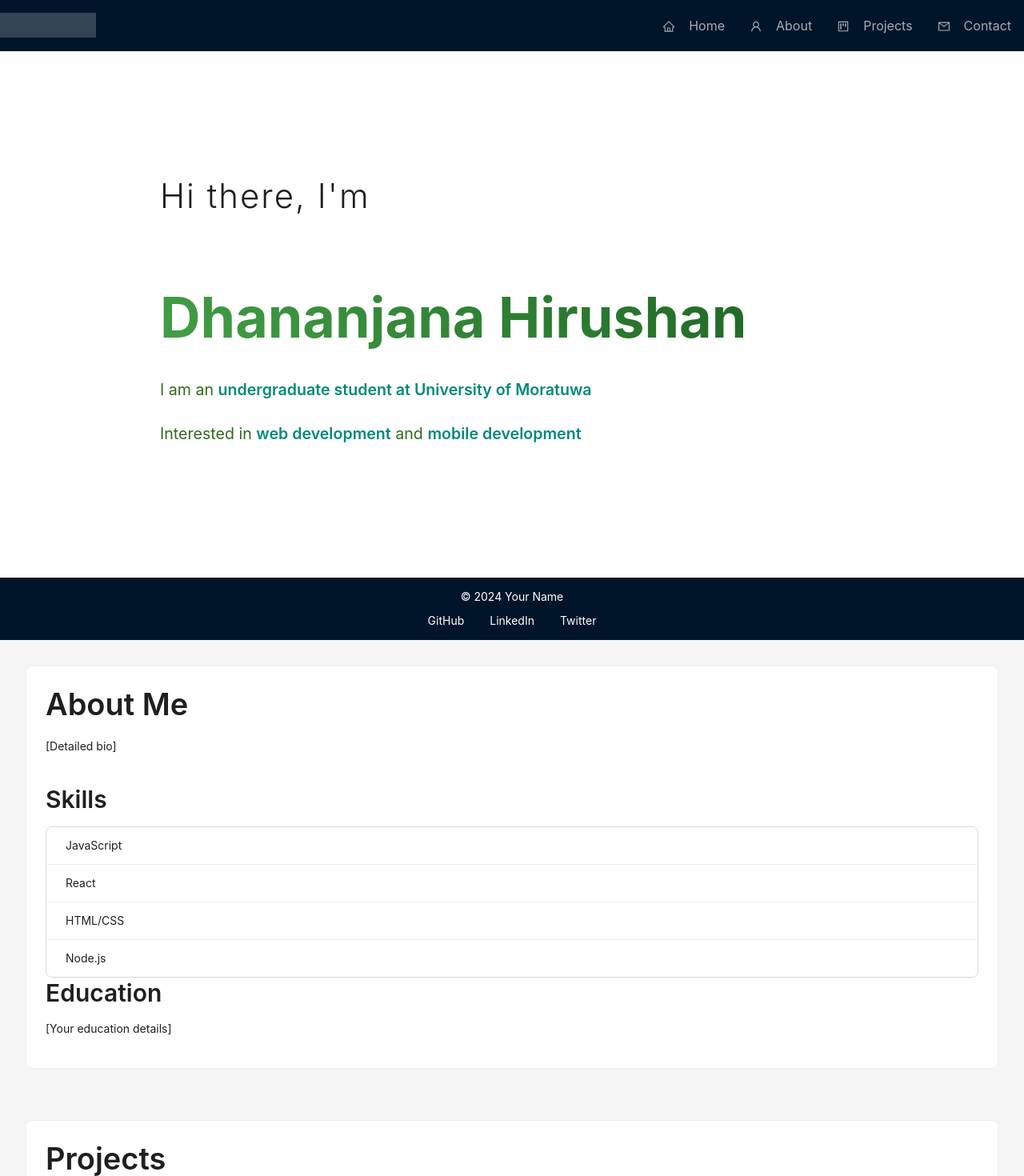
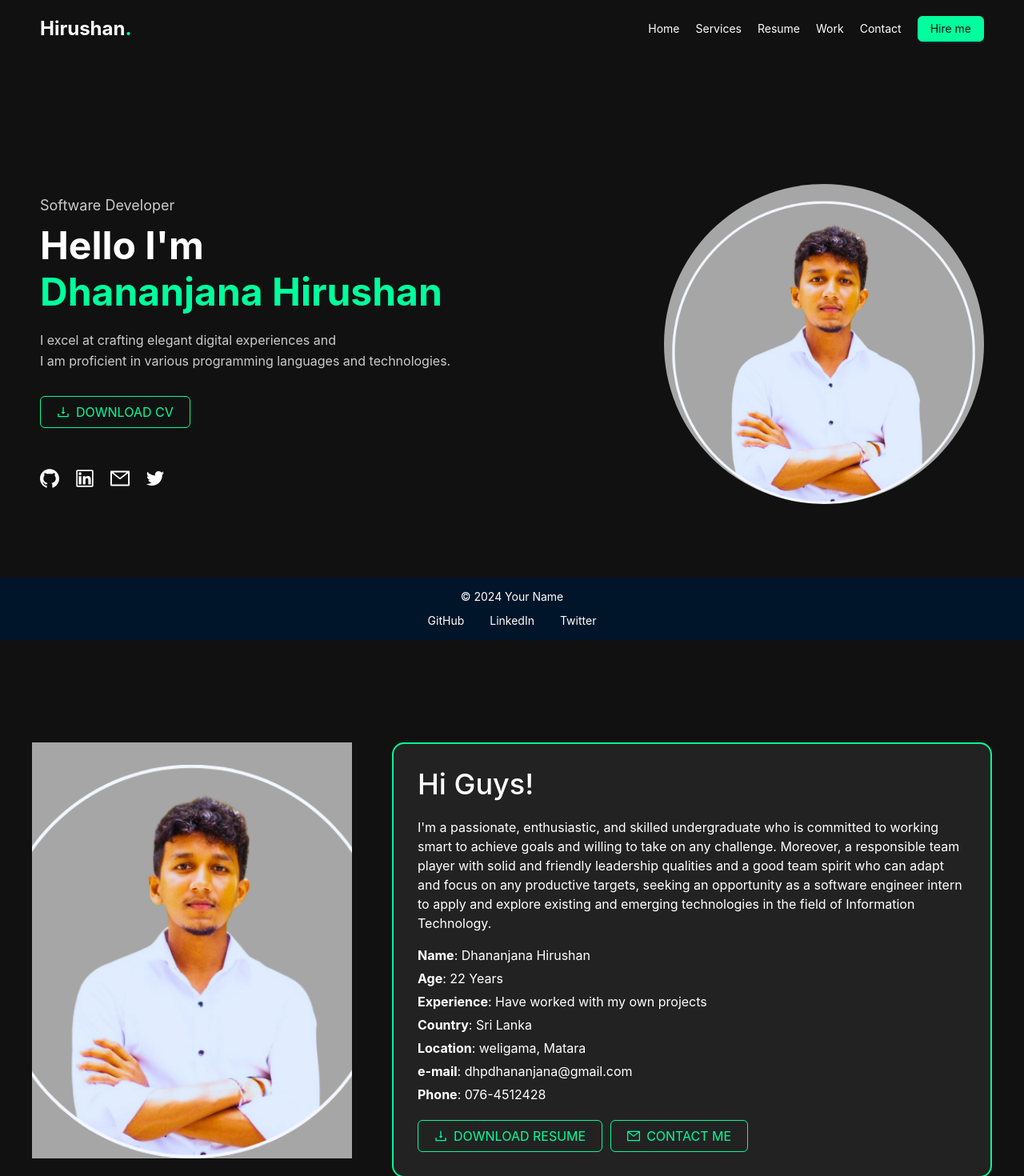
Before and after one commit to hirushan2001/portfolio, a React (Vite) app: page / in a window 1280 px wide. Shown: the top 1470 px of the page at 80% size. Built offline with nearby package versions, Linux system fonts and the light colour scheme.

Commit message:
FM | update

```diff
--- a/src/components/Navbar.css
+++ b/src/components/Navbar.css
@@ -1,45 +1,66 @@
-/* src/components/Navbar.css */
-
-.ant-layout-header {
-    background: #001529;
-    padding: 0;
+.navbar {
+  display: flex;
+  justify-content: space-between;
+  align-items: center;
+  padding: 20px 50px;
+  background-color: #111;
   position: fixed;
-    z-index: 1;
-    width: 100%;
+  top: 0;
+  left: 0;
+  right: 0;
+  z-index: 1000;
 }
 
 .logo {
-    float: left;
-    width: 120px;
-    height: 31px;
-    margin: 16px 24px 16px 0;
-    background: rgba(255, 255, 255, 0.2);
+  font-size: 24px;
+  font-weight: bold;
+  color: #fff;
 }
 
-  .ant-menu {
-    line-height: 64px;
-    justify-content: flex-end;
+.logo-dot {
+  color: #00ff9d;
 }
 
-  .ant-menu-item {
-    font-size: 16px;
+.nav-links {
+  display: flex;
+  align-items: center;
 }
 
-  .ant-menu-item .anticon {
-    font-size: 18px;
-    margin-right: 8px;
+.nav-links a {
+  color: #fff;
+  margin-left: 20px;
+  text-decoration: none;
+  transition: color 0.3s ease;
+}
+
+.nav-links a:hover,
+.nav-links a.active {
+  color: #00ff9d;
+}
+
+.hire-me-btn {
+  background-color: #00ff9d !important;
+  border-color: #00ff9d !important;
+  color: #111 !important;
+  margin-left: 20px;
+  transition: all 0.3s ease;
+}
+
+.hire-me-btn:hover {
+  background-color: #00cc7d !important;
+  border-color: #00cc7d !important;
 }
 
 @media (max-width: 768px) {
-    .ant-menu-item {
-      padding: 0 10px !important;
+  .navbar {
+    padding: 15px 20px;
   }
 
-    .ant-menu-item .anticon {
-      margin-right: 0;
+  .nav-links a {
+    margin-left: 10px;
   }
 
-    .ant-menu-item-only-child {
-      padding: 0 10px !important;
+  .hire-me-btn {
+    padding: 0 10px;
   }
 }
--- a/src/components/Navbar.jsx
+++ b/src/components/Navbar.jsx
@@ -1,36 +1,20 @@
 import React from 'react';
-import { Menu, Layout } from 'antd';
-import { HomeOutlined, UserOutlined, ProjectOutlined, MailOutlined } from '@ant-design/icons';
+import { Button } from 'antd';
 import './Navbar.css';
 
-const { Header } = Layout;
-
 const Navbar = () => {
-  const scrollToSection = (sectionId) => {
-    const element = document.getElementById(sectionId);
-    if (element) {
-      element.scrollIntoView({ behavior: 'smooth' });
-    }
-  };
-
   return (
-    <Header>
-      <div className="logo" />
-      <Menu theme="dark" mode="horizontal">
-        <Menu.Item key="home" icon={<HomeOutlined />} onClick={() => scrollToSection('home')}>
-          Home
-        </Menu.Item>
-        <Menu.Item key="about" icon={<UserOutlined />} onClick={() => scrollToSection('about')}>
-          About
-        </Menu.Item>
-        <Menu.Item key="projects" icon={<ProjectOutlined />} onClick={() => scrollToSection('projects')}>
-          Projects
-        </Menu.Item>
-        <Menu.Item key="contact" icon={<MailOutlined />} onClick={() => scrollToSection('contact')}>
-          Contact
-        </Menu.Item>
-      </Menu>
-    </Header>
+    <nav className="navbar">
+      <div className="logo">Hirushan<span className="logo-dot">.</span></div>
+      <div className="nav-links">
+        <a href="#home">Home</a>
+        <a href="#services">Services</a>
+        <a href="#resume">Resume</a>
+        <a href="#work">Work</a>
+        <a href="#contact">Contact</a>
+        <Button type="primary" className="hire-me-btn">Hire me</Button>
+      </div>
+    </nav>
   );
 };
 
--- /dev/null
+++ b/src/pages/About.css
@@ -0,0 +1,93 @@
+.about-container {
+    background-color: #111;
+    color: #fff;
+    min-height: 100vh;
+    padding: 40px 20px;
+    display: flex;
+    justify-content: center;
+    align-items: center;
+  }
+
+  .about-content {
+    display: flex;
+    flex-direction: column;
+    justify-content: center;
+    align-items: center;
+    width: 100%;
+    max-width: 1200px;
+  }
+
+  .about-left {
+    margin-bottom: 30px;
+  }
+
+  .about-image {
+    width: 400px;
+    height: 520px;
+    border-radius: 00%;
+    object-fit: cover;
+  }
+
+  .about-right {
+    width: 100%;
+  }
+
+  .about-box {
+    background-color: #222;
+    border: 2px solid #00ff9d;
+    border-radius: 15px;
+    padding: 30px;
+  }
+
+  .about-right h1 {
+    font-size: 36px;
+    margin-bottom: 20px;
+  }
+
+  .about-right p {
+    font-size: 16px;
+    line-height: 1.5;
+  }
+
+  .about-details p {
+    margin: 5px 0;
+  }
+
+  .about-buttons {
+    margin-top: 20px;
+  }
+
+  .download-resume-btn,
+  .contact-me-btn {
+    background-color: transparent !important;
+    border-color: #00ff9d !important;
+    color: #00ff9d !important;
+    padding: 10px 20px !important;
+    height: auto !important;
+    font-size: 16px !important;
+    transition: all 0.3s ease;
+    margin-right: 10px;
+  }
+
+  .download-resume-btn:hover,
+  .contact-me-btn:hover {
+    background-color: #00ff9d !important;
+    color: #111 !important;
+  }
+
+  @media (min-width: 768px) {
+    .about-content {
+      flex-direction: row;
+      justify-content: space-between;
+      align-items: flex-start;
+    }
+
+    .about-left {
+      margin-right: 50px;
+      margin-bottom: 0;
+    }
+
+    .about-right {
+      flex: 1;
+    }
+  }
--- a/src/pages/About.jsx
+++ b/src/pages/About.jsx
@@ -1,25 +1,36 @@
 import React from 'react';
-import { Card, Typography, List } from 'antd';
-
-const { Title, Paragraph } = Typography;
-
-const skills = ['JavaScript', 'React', 'HTML/CSS', 'Node.js'];
+import { Button } from 'antd';
+import { DownloadOutlined, MailOutlined } from '@ant-design/icons';
+import './About.css';
+import img from '../assets/mypic.png';
 
 const About = () => {
   return (
-    <div className="container" id="about">
-      <Card>
-        <Title>About Me</Title>
-        <Paragraph>[Detailed bio]</Paragraph>
-        <Title level={2}>Skills</Title>
-        <List
-          bordered
-          dataSource={skills}
-          renderItem={(item) => <List.Item>{item}</List.Item>}
-        />
-        <Title level={2}>Education</Title>
-        <Paragraph>[Your education details]</Paragraph>
-      </Card>
+    <div className="about-container" id="about">
+      <div className="about-content">
+        <div className="about-left">
+          <img src={img} alt="Dhananjana Hirushan" className="about-image" />
+        </div>
+        <div className="about-right">
+          <div className="about-box">
+            <h1>Hi Guys!</h1>
+            <p>I'm a passionate, enthusiastic, and skilled undergraduate who is committed to working smart to achieve goals and willing to take on any challenge. Moreover, a responsible team player with solid and friendly leadership qualities and a good team spirit who can adapt and focus on any productive targets, seeking an opportunity as a software engineer intern to apply and explore existing and emerging technologies in the field of Information Technology.</p>
+            <div className="about-details">
+              <p><b>Name</b>: Dhananjana Hirushan</p>
+              <p><b>Age</b>: 22 Years</p>
+              <p><b>Experience</b>: Have worked with my own projects</p>
+              <p><b>Country</b>: Sri Lanka</p>
+              <p><b>Location</b>: weligama, Matara</p>
+              <p><b>e-mail</b>: dhpdhananjana@gmail.com</p>
+              <p><b>Phone</b>: 076-4512428</p>
+            </div>
+            <div className="about-buttons">
+              <Button icon={<DownloadOutlined />} className="download-resume-btn">DOWNLOAD RESUME</Button>
+              <Button icon={<MailOutlined />} className="contact-me-btn">CONTACT ME</Button>
+            </div>
+          </div>
+        </div>
+      </div>
     </div>
   );
 };
--- a/src/pages/Home.css
+++ b/src/pages/Home.css
@@ -1,65 +1,144 @@
-/* src/pages/Home.css */
-
 .home-container {
+  background-color: #111;
+  color: #fff;
   min-height: 100vh;
+  padding: 80px 50px 20px;
   display: flex;
   align-items: center;
-  justify-content: center;
-  padding: 20px;
-  background-color: #ffffff; /* or any other base color you prefer */
+  justify-content: center; /* Center content horizontally */
 }
 
-.home-content {
-  text-align: left;
-  color: #1b5e20;
-  max-width: 1000px; /* Increased from 800px */
+.main-content {
+  display: flex;
+  justify-content: space-between;
+  align-items: center;
   width: 100%;
-  padding: 60px; /* Increased from 40px */
+  max-width: 1200px; /* Limit the maximum width */
 }
 
-.home-greeting {
-  font-size: 3em !important; /* Increased from 2.5em */
-  margin-bottom: 15px !important; /* Increased from 10px */
-  font-weight: 300 !important;
-  letter-spacing: 2px;
-  color: #2e7d32;
+.left-content {
+  max-width: 60%;
 }
 
-.home-name {
-  font-size: 5em !important; /* Increased from 4em */
-  font-weight: 700 !important;
-  margin-bottom: 30px !important; /* Increased from 20px */
-  background: linear-gradient(45deg, #43a047, #1b5e20);
-  -webkit-background-clip: text;
-  -webkit-text-fill-color: transparent;
+.job-title {
+  font-size: 18px;
+  margin-bottom: 10px;
+  color: #ccc;
 }
 
-.home-paragraph {
-  font-size: 1.4em !important; /* Increased from 1.2em */
-  line-height: 1.8 !important;
-  margin-bottom: 20px !important; /* Increased from 15px */
-  color: #33691e;
+.greeting {
+  font-size: 48px;
+  font-weight: bold;
+  margin-bottom: 20px;
+  line-height: 1.2;
 }
 
-.home-highlight {
-  color: #00897b;
-  font-weight: 600;
-  position: relative;
-  display: inline-block;
+.name {
+  color: #00ff9d;
+  display: block;
 }
 
-.home-highlight::after {
+.description {
+  font-size: 16px;
+  line-height: 1.6;
+  margin-bottom: 30px;
+  color: #ccc;
+}
+
+.download-cv-btn {
+  background-color: transparent !important;
+  border-color: #00ff9d !important;
+  color: #00ff9d !important;
+  margin-bottom: 20px;
+  padding: 10px 20px !important;
+  height: auto !important;
+  font-size: 16px !important;
+  transition: all 0.3s ease;
+}
+
+.download-cv-btn:hover {
+  background-color: #00ff9d !important;
+  color: #111 !important;
+}
+
+.social-links {
+  margin-top: 30px;
+}
+
+.social-links a {
+  color: #fff;
+  font-size: 24px;
+  margin-right: 20px;
+  transition: color 0.3s ease;
+}
+
+.social-links a:hover {
+  color: #00ff9d;
+}
+
+.right-content {
+  position: relative;
+}
+
+.profile-image-container {
+  width: 400px;
+  height: 400px;
+  border-radius: 50%;
+  overflow: hidden;
+  position: relative;
+  margin: auto; /* Center the image container horizontally */
+}
+
+.profile-image-container::before {
   content: '';
   position: absolute;
-  left: 0;
-  bottom: -2px;
-  width: 100%;
-  height: 2px;
-  background-color: #00897b;
-  transform: scaleX(0);
-  transition: transform 0.3s ease;
+  top: -15px;
+  left: -15px;
+  right: -15px;
+  bottom: -15px;
+  border: 2px dashed #00ff9d;
+  border-radius: 50%;
+  animation: rotate 20s linear infinite;
 }
 
-.home-highlight:hover::after {
-  transform: scaleX(1);
+.profile-image {
+  width: 100%;
+  height: 100%;
+  object-fit: cover;
 }
+
+@keyframes rotate {
+  from {
+    transform: rotate(0deg);
+  }
+  to {
+    transform: rotate(360deg);
+  }
+}
+
+@media (max-width: 768px) {
+  .home-container {
+    padding: 60px 20px 20px;
+  }
+  .main-content {
+    flex-direction: column-reverse;
+    text-align: center;
+  }
+  .left-content {
+    max-width: 100%;
+  }
+  .profile-image-container {
+    width: 200px;
+    height: 200px;
+    margin-bottom: 30px;
+  }
+  .greeting {
+    font-size: 36px;
+  }
+  .description {
+    font-size: 14px;
+  }
+  .social-links {
+    justify-content: center;
+  }
+}
--- a/src/pages/Home.jsx
+++ b/src/pages/Home.jsx
@@ -1,22 +1,34 @@
 import React from 'react';
-import { Typography } from 'antd';
+import { Button } from 'antd';
+import { DownloadOutlined, GithubOutlined, LinkedinOutlined, MailOutlined, TwitterOutlined } from '@ant-design/icons';
 import './Home.css';
-
-const { Title, Paragraph } = Typography;
+import img from '../assets/mypic.png';
 
 const Home = () => {
   return (
-    <div id="home" className="home-container">
-      <div className="home-content">
-        <Title className="home-greeting">Hi there, I'm</Title>
-        <Title className="home-name">Dhananjana Hirushan</Title>
-        <Paragraph className="home-paragraph">
-          I am an <span className="home-highlight">undergraduate student at University of Moratuwa</span>
-        </Paragraph>
-        <Paragraph className="home-paragraph">
-          Interested in <span className="home-highlight">web development</span> and <span className="home-highlight">mobile development</span>
-        </Paragraph>
-      </div>
+    <div className="home-container">
+      <main className="main-content">
+        <div className="left-content">
+          <p className="job-title">Software Developer</p>
+          <h1 className="greeting">Hello I'm<br /><span className="name">Dhananjana Hirushan</span></h1>
+          <p className="description">
+            I excel at crafting elegant digital experiences and<br />
+            I am proficient in various programming languages and technologies.
+          </p>
+          <Button icon={<DownloadOutlined />} className="download-cv-btn">DOWNLOAD CV</Button>
+          <div className="social-links">
+            <a href="#github"><GithubOutlined /></a>
+            <a href="#linkedin"><LinkedinOutlined /></a>
+            <a href="#mail"><MailOutlined /></a>
+            <a href="#twitter"><TwitterOutlined /></a>
+          </div>
+        </div>
+        <div className="right-content">
+          <div className="profile-image-container">
+            <img src={img} alt="Dhananjana Hirushan" className="profile-image" />
+          </div>
+        </div>
+      </main>
     </div>
   );
 };
```
Also changed, not shown: src/components/AnimatedBackground.js (added, +48 -0 lines), src/assets/mypic.png (added). Lines whose indentation alone changed are shown as unchanged.
